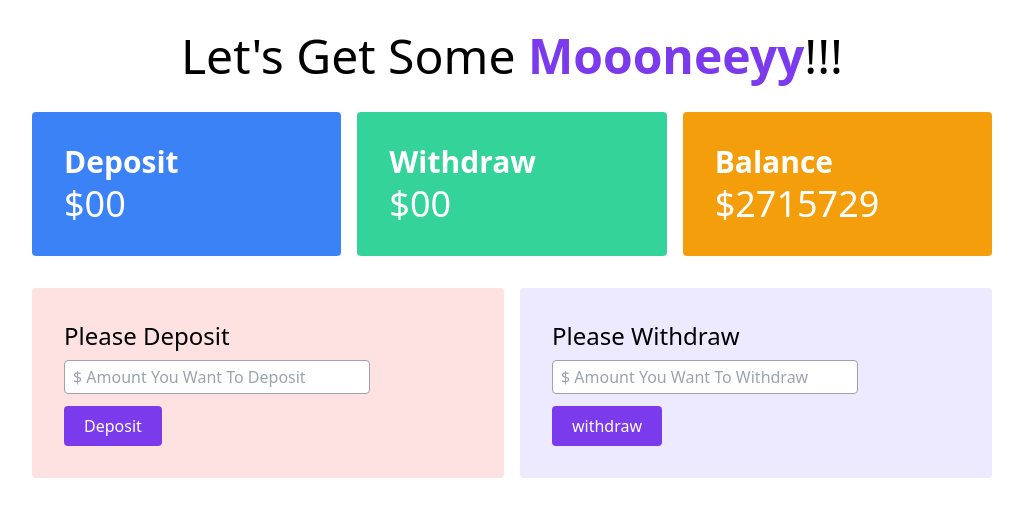
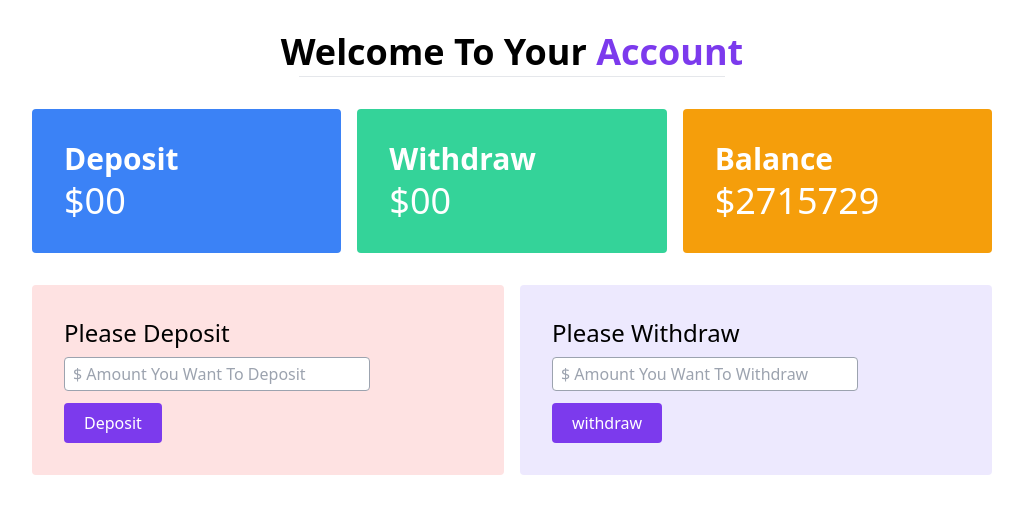
Before and after one commit to khan-shimul/bank-accounting, a plain HTML site: page account-page/account.html in a window 1280 px wide. Shown: the whole page, without its empty margins (128-1151 px from the left). Drawn offline with nearby package versions, Linux system fonts and the light colour scheme.

Commit message:
style update

```diff
--- a/account-page/account.html
+++ b/account-page/account.html
@@ -12,8 +12,9 @@
 
 <body>
     <header>
-        <h1 class="text-5xl text-center font-medium mt-8">Let's Get Some <span
-                class="font-bold text-purple-600">Moooneeyy</span>!!!</h1>
+        <h1 class="text-4xl text-center font-semibold mt-8">Welcome To Your <span
+                class="font-bold text-purple-600">Account</span></h1>
+        <hr class="w-1/3 mx-auto mt-1">
     </header>
 
     <main class="w-3/4 mx-auto">
```
